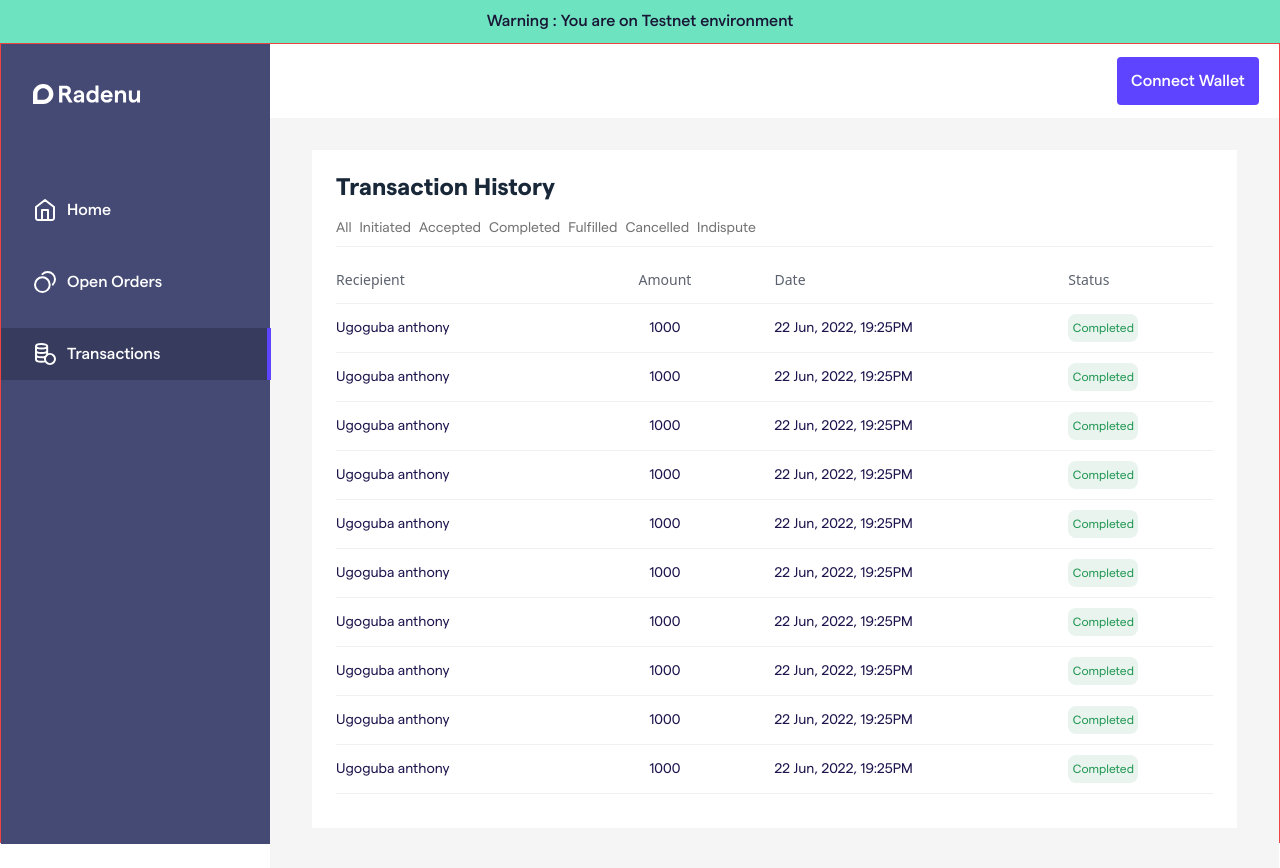
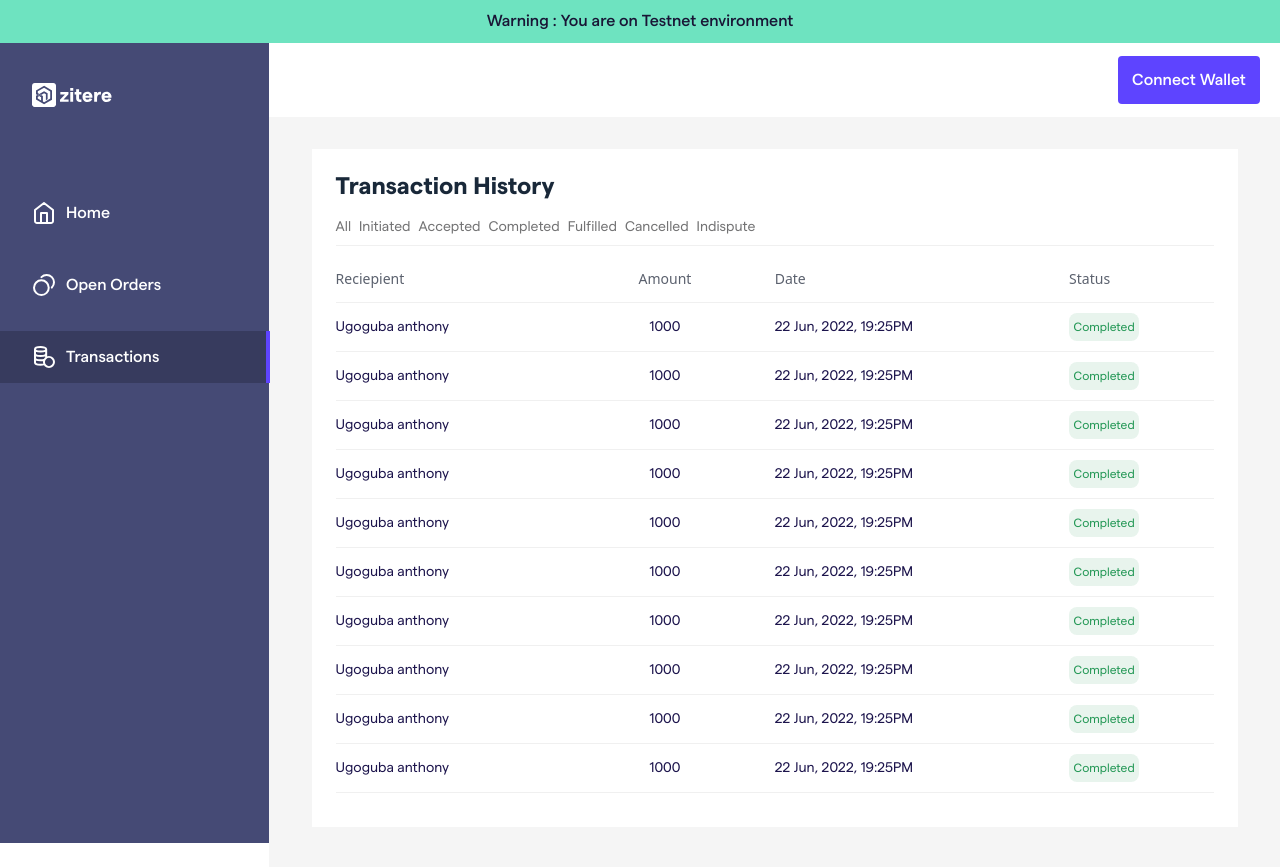
Before and after one commit to coolpythoncodes/zitere, a React (Create React App) app: page /transactions in a window 1280 px wide. Built offline with nearby package versions, Linux system fonts and the light colour scheme; no server answers; what web3 would draw is missing.

Commit message:
minor adjustment

```diff
--- a/src/components/dashboard-layout/index.js
+++ b/src/components/dashboard-layout/index.js
@@ -50,7 +50,7 @@ const DashboardLayout = () => {
     return (
         <>
             <p className="text-center matter-medium text-[#191535] text-sm leading-[17px] py-3 bg-[#6EE3C0] md:text-base md:leading-[19px]">Warning : You are on Testnet environment</p>
-            <Layout className="grid grid-cols-1 grid-rows-[0.2fr,3fr] h-screen relative error lg:grid-cols-[0.8fr,1fr,1fr,1fr]">
+            <Layout className="grid grid-cols-1 grid-rows-[0.2fr,3fr] h-screen relative lg:grid-cols-[0.8fr,1fr,1fr,1fr]">
                 <Navbar {...{ sidebarOpen, openSidebar }} />
                 <Aside {...{ sidebarOpen, closeSidebar }} >
                     {
@@ -62,7 +62,7 @@ const DashboardLayout = () => {
                         ))
                     }
                 </Aside >
-                <Main className="pt-5 pb-[100px] md:pt-8 font-Montserrat bg-[#F5F5F5]">
+                <Main className="pt-5 pb-[100px] md:pt-8 bg-[#F5F5F5]">
                     <div className="w-11/12 mx-auto">
                         <Outlet />
                     </div>
--- a/src/components/dashboard-layout/navbar.js
+++ b/src/components/dashboard-layout/navbar.js
@@ -1,10 +1,10 @@
 import { NavContainer } from 'styles'
 import { useContractContext } from 'context/ContractContext'
+import { Button } from 'components/input'
+import { formatWalletAddress } from 'utils/helper'
 
 // images
 import menuIcon from 'assets/icons/menu.png'
-import { Button } from 'components/input'
-import { formatWalletAddress } from 'utils/helper'
 
 const Navbar = ({ openSidebar }) => {
 
```
Also changed, not shown: src/assets/logo.svg, src/assets/white-logo.svg.
